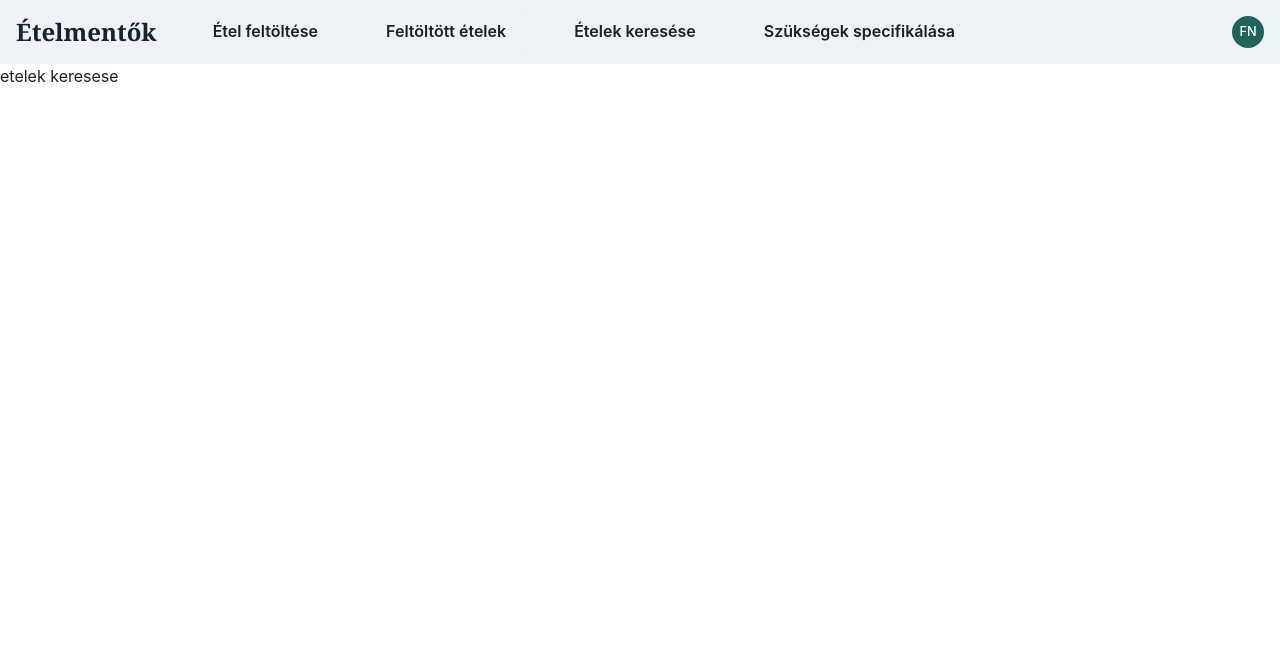
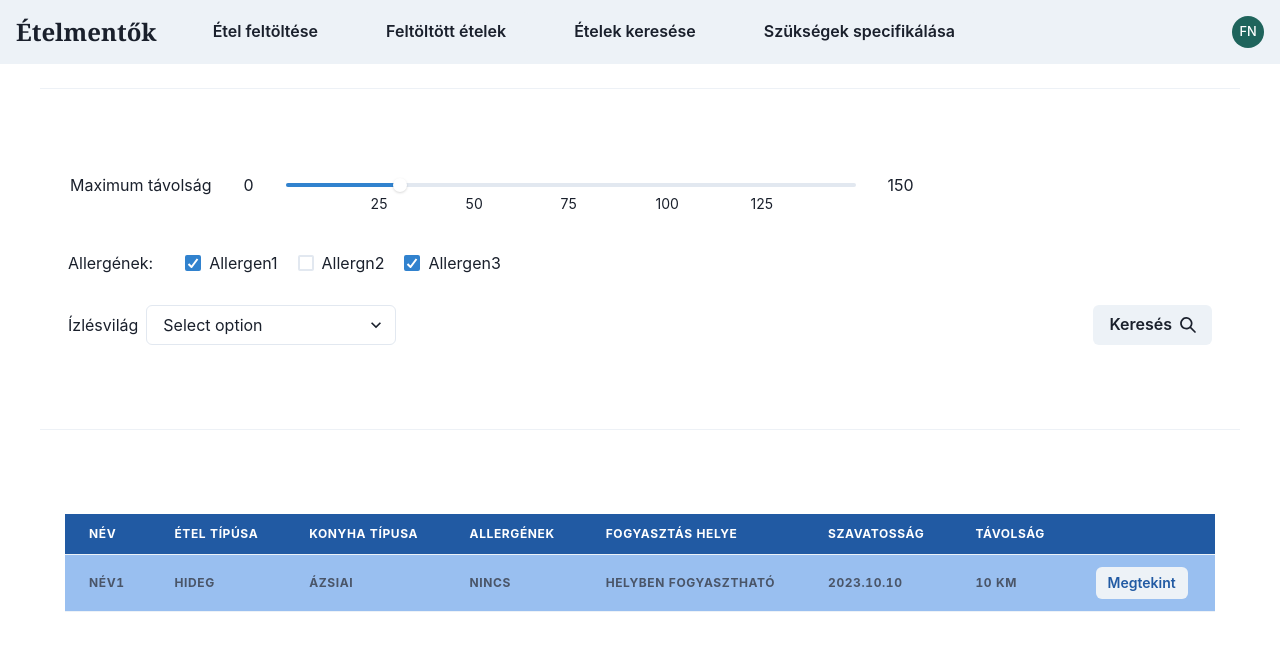
Before and after one commit to BojszaReka/Prog24-verseny, a React (Vite) app in the folder client/: page /loggedin/search in a window 1280 px wide. Shown: the top 650 px of the page. Built offline with nearby package versions, Linux system fonts and the light colour scheme.

Commit message:
foodsearch

```diff
--- a/client/src/components/foodSearch.jsx
+++ b/client/src/components/foodSearch.jsx
@@ -1,11 +1,166 @@
-import React, { Component } from 'react'
-import Simple from './navBar'
+import React, { Component, useState } from "react";
+import Simple from "./navBar";
+import {
+  SimpleGrid,
+  Box,
+  Table,
+  Thead,
+  Tbody,
+  Tfoot,
+  Tr,
+  Th,
+  Td,
+  TableCaption,
+  TableContainer,
+  Button,
+  Slider,
+  SliderTrack,
+  SliderFilledTrack,
+  SliderThumb,
+  SliderMark,
+  Text,
+  HStack,
+  CheckboxGroup,
+  Checkbox,
+  Stack,
+  Select,
+  Flex,
+  Divider
+} from "@chakra-ui/react";
+import { SearchIcon } from "@chakra-ui/icons";
 
-export default function FoodSearch(){
-    return(
-        <>
-        <Simple></Simple>
-        etelek keresese
-        </>
-    )
+export default function FoodSearch() {
+  const Foods = [
+    {
+      name: "Név1",
+      type: "hideg",
+      expiration_date: "2023.10.10",
+      istakeaway: false,
+      isavailable: true,
+      allergens: "nincs",
+      kitchen: "ázsiai",
+      distance: 10,
+    },
+  ];
+
+  const [sliderValue, setSliderValue] = useState(50);
+
+  const labelStyles = {
+    mt: "2",
+    ml: "-2.5",
+    fontSize: "sm",
+  };
+
+  return (
+    <>
+      <Simple></Simple>
+      <br />
+
+      <SimpleGrid px={10} spacingY="30px" >
+      <Divider></Divider>
+      <br />
+        <Box px={30} >
+          <HStack spacing={8}>
+            <Text>Maximum távolság</Text>
+            <Text>0</Text>{" "}
+            <Slider
+              width={"50%"}
+              aria-label="slider-ex-1"
+              defaultValue={30}
+              max={150}
+            >
+              <SliderMark value={25} {...labelStyles}>
+                25
+              </SliderMark>
+              <SliderMark value={50} {...labelStyles}>
+                50
+              </SliderMark>
+              <SliderMark value={75} {...labelStyles}>
+                75
+              </SliderMark>
+              <SliderMark value={100} {...labelStyles}>
+                100
+              </SliderMark>
+              <SliderMark value={125} {...labelStyles}>
+                125
+              </SliderMark>
+              <SliderTrack>
+                <SliderFilledTrack />
+              </SliderTrack>
+              <SliderThumb />
+            </Slider>{" "}
+            <Text>150</Text>
+          </HStack>
+          <br />
+        </Box>
+        <Box px={7}>
+          <HStack spacing={8}>
+            <Text>Allergének: </Text>
+            <CheckboxGroup colorScheme="blue" defaultValue={["1", "3"]}>
+              <Stack spacing={[1, 5]} direction={["column", "row"]}>
+                <Checkbox value="1">Allergen1</Checkbox>
+                <Checkbox value="2">Allergn2</Checkbox>
+                <Checkbox value="3">Allergen3</Checkbox>
+              </Stack>
+            </CheckboxGroup>
+          </HStack>
+        </Box>
+        <Box px={7}>
+          <Flex justifyContent={"space-between"}>
+            <HStack>
+              <Text>Ízlésvilág</Text>
+              <Select placeholder="Select option" width="250px">
+                <option value="option1">Option 1</option>
+                <option value="option2">Option 2</option>
+                <option value="option3">Option 3</option>
+              </Select>
+            </HStack>
+            <Box>
+              <Button rightIcon={<SearchIcon />}>Keresés </Button>
+            </Box>
+          </Flex>
+        </Box>
+        <br /> <Divider/> <br />
+        <Box px={25}>
+          <TableContainer>
+            <Table>
+              <Thead>
+                <Tr bgcolor="#215aa3">
+                  <Th color={"white"}>Név</Th>
+                  <Th color={"white"}>Étel típúsa</Th>
+                  <Th color={"white"}>Konyha típusa</Th>
+                  <Th color={"white"}>Allergének</Th>
+                  <Th color={"white"}>Fogyasztás helye</Th>
+                  <Th color={"white"}>Szavatosság</Th>
+                  <Th color={"white"}>Távolság</Th>
+                  <Th></Th>
+                </Tr>
+              </Thead>
+              <Tbody>
+                {Foods.map((food) => (
+                  <Tr bgcolor={food.isavailable ? "#99bff0" : "white"}>
+                    <Th>{food.name}</Th>
+                    <Th>{food.type}</Th>
+                    <Th>{food.kitchen}</Th>
+                    <Th>{food.allergens}</Th>
+                    <Th>
+                      {food.istakeaway ? "Elvitelre" : "Helyben fogyasztható"}
+                    </Th>
+                    <Th>{food.expiration_date}</Th>
+                    <Th>{food.distance} km</Th>
+                    <Th>
+                      <Button size={"sm"} bgcolor="white" color="#215aa3">
+                        Megtekint
+                      </Button>
+                    </Th>
+                  </Tr>
+                ))}
+              </Tbody>
+            </Table>
+          </TableContainer>
+        </Box>
+        <Box></Box>
+      </SimpleGrid>
+    </>
+  );
 }
--- a/client/src/components/foodUploaded.jsx
+++ b/client/src/components/foodUploaded.jsx
@@ -1,32 +1,80 @@
 import React, { Component } from "react";
-import { Card, CardHeader, CardBody, CardFooter, SimpleGrid, Box } from "@chakra-ui/react";
+import {
+  Table,
+  Thead,
+  Tbody,
+  Tfoot,
+  Tr,
+  Th,
+  Td,
+  TableCaption,
+  TableContainer,
+  SimpleGrid,
+  Box,
+  Center,
+} from "@chakra-ui/react";
 import Simple from "./navBar";
 
-const FoodCard = (props) => {
-    const { Name, Type, isavailable } = props;
-
-    return (
-        <Card width="300px" variant={isavailable ? "filled" : "outline"}>
-        <CardHeader>{Type} : {Name} </CardHeader>
-        <CardBody>Allergének: </CardBody>
-        <CardFooter>Lejárat : {isavailable ? "Elérhető" : "Nem elérhető"}</CardFooter>
-      </Card>
-    );
-  };
-
 export default function FoodUploaded() {
-
+  const Foods = [
+    {
+      name: "Név1",
+      type: "hideg",
+      expiration_date: "2023.10.10",
+      istakeaway: false,
+      isavailable: true,
+      allergens: "nincs",
+      kitchen: "ázsiai",
+    },
+    {
+      name: "Név2",
+      type: "meleg",
+      expiration_date: "2023.10.10",
+      istakeaway: true,
+      isavailable: false,
+      allergens: "nincs",
+      kitchen: "magyar",
+    },
+  ];
 
   return (
     <>
       <Simple></Simple>
       <br />
-        <SimpleGrid minChildWidth='300px' spacing='25px'>
-            <Box><FoodCard Name="ASD" Type="olasz" isavailable={true} ></FoodCard></Box>
-            <Box><FoodCard Name="uristen" Type="kínai" isavailable={false}></FoodCard></Box>
-            <Box><FoodCard Name="uristen" Type="maxikói" isavailable={true}></FoodCard></Box>
-            <Box><FoodCard Name="uristen" Type="magyaros" isavailable={false}></FoodCard></Box>
-        </SimpleGrid>
+      <SimpleGrid>
+      <Box px={25}>
+        <TableContainer >
+          <Table>
+            <Thead>
+              <Tr bgcolor="#215aa3" >
+                <Th color={"white"}>Név</Th>
+                <Th color={"white"}>Étel típúsa</Th>
+                <Th color={"white"}>Konyha típusa</Th>
+                <Th color={"white"}>Allergének</Th>
+                <Th color={"white"}>Fogyasztás helye</Th>
+                <Th color={"white"}>Szavatosság</Th>
+                <Th color={"white"}>Elérhető</Th>
+              </Tr>
+            </Thead>
+            <Tbody>
+              {Foods.map((food) => (
+                <Tr bgcolor={food.isavailable ? "#99bff0" : "white"}>
+                  <Th>{food.name}</Th>
+                  <Th>{food.type}</Th>
+                  <Th>{food.kitchen}</Th>
+                  <Th>{food.allergens}</Th>
+                  <Th>
+                    {food.istakeaway ? "Elvitelre" : "Helyben fogyasztható"}
+                  </Th>
+                  <Th>{food.expiration_date}</Th>
+                  <Th>{food.isavailable ? "Elérhető" : "Nem elérhető"}</Th>
+                </Tr>
+              ))}
+            </Tbody>
+          </Table>
+        </TableContainer>
+      </Box>
+      </SimpleGrid>
     </>
   );
 }
```
